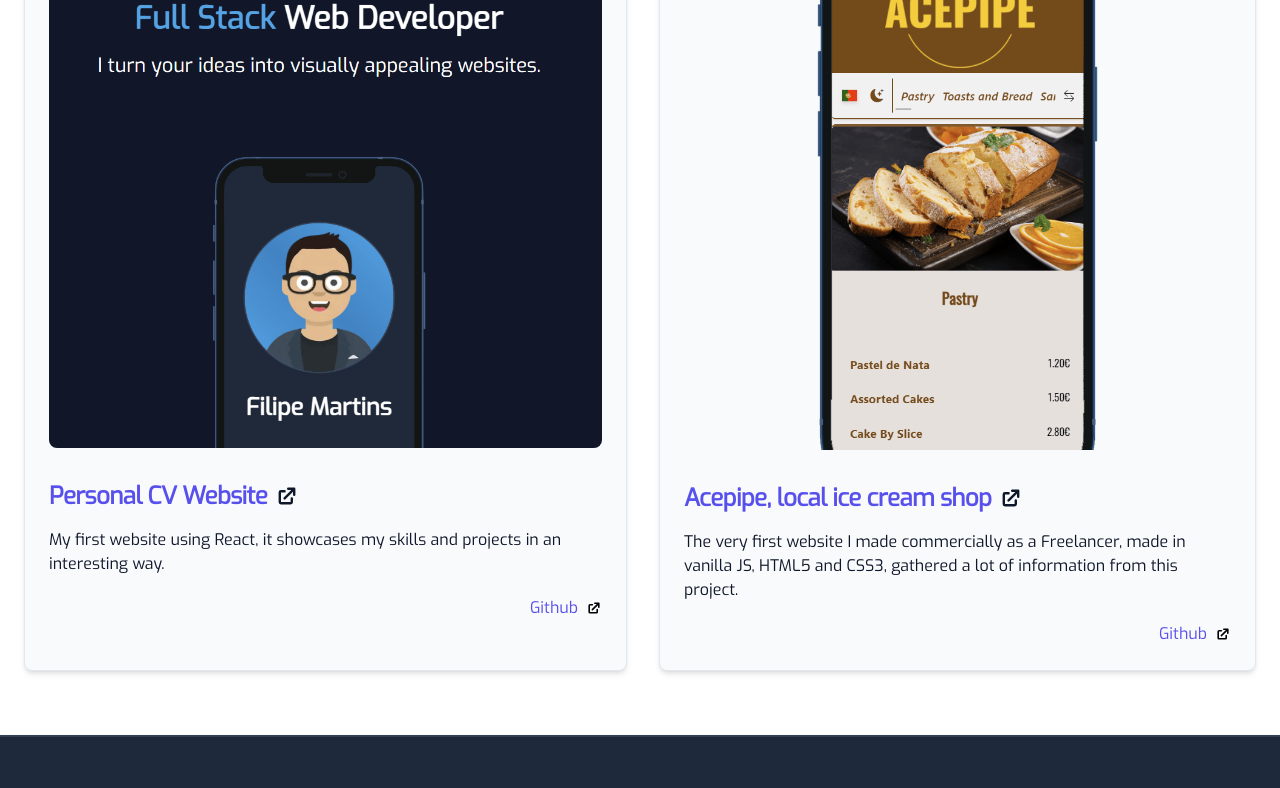
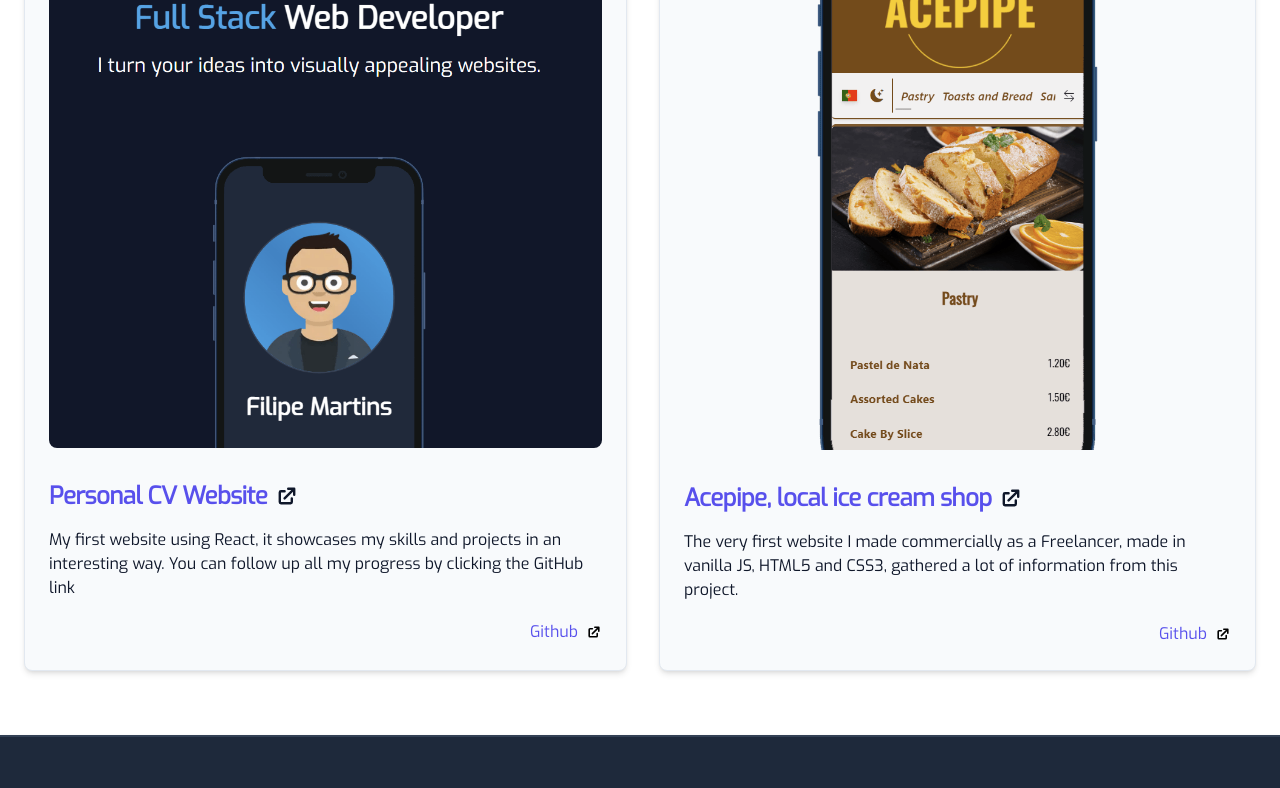
Before and after one commit to Filigs/next-portfolio, a Next.js app: page / in a window 1280 px wide. Shown: the part 4762-5550 px from the top of the page. Built offline with nearby package versions, Linux system fonts and the light colour scheme.

Commit message:
Update portfolio.js

```diff
--- a/components/index/portfolio.js
+++ b/components/index/portfolio.js
@@ -11,7 +11,7 @@ export default function Portfolio() {
       start: "July, 2022",
       title: "Personal CV Website",
       description:
-        "My first website using React, it showcases my skills and projects in an interesting way.",
+        "My first website using React, it showcases my skills and projects in an interesting way. You can follow up all my progress by clicking the GitHub link",
       url: "https://tinyurl.com/227wlcg4",
       github: "https://github.com/Filigs/next-portfolio",
       image: portfolioPic,
```
